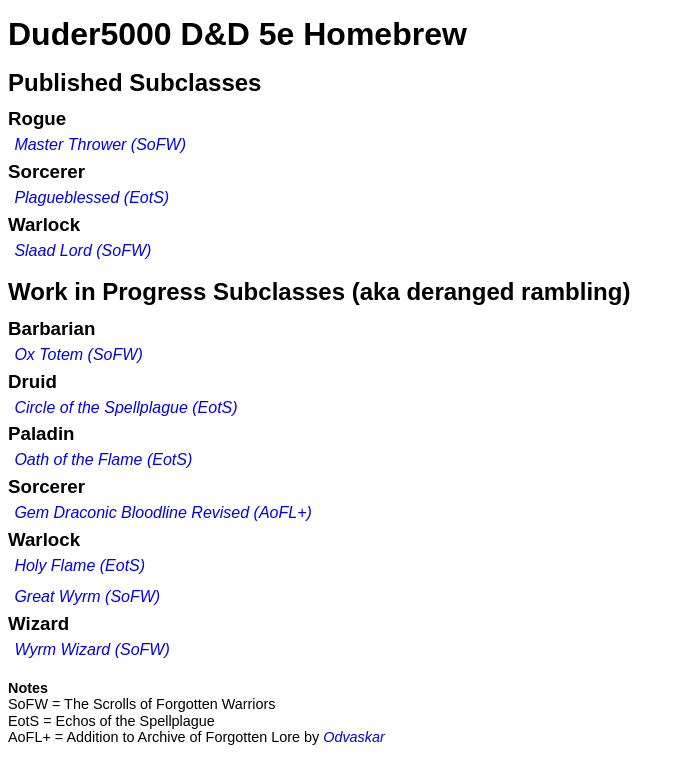
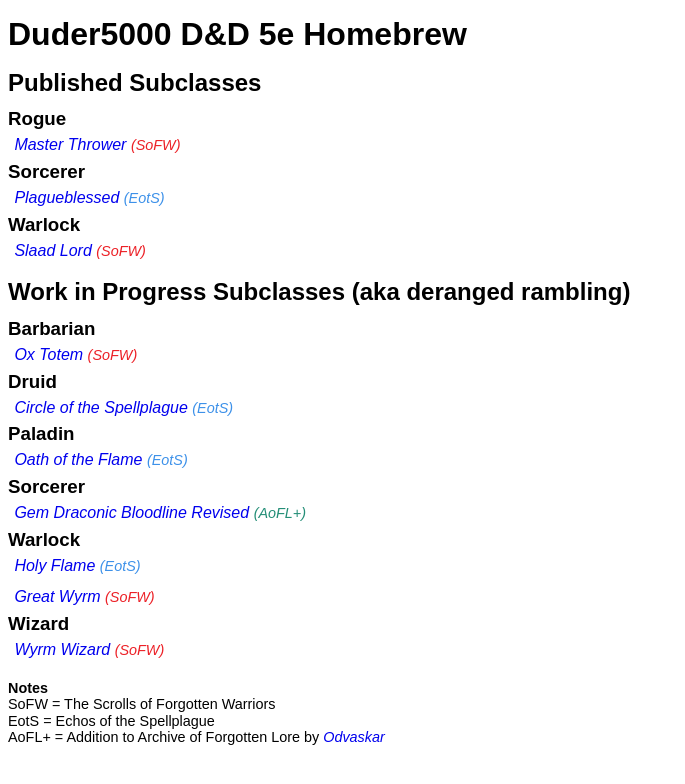
Before and after one commit to Duder5000/homebrew, a PHP site: page / in a window 1280 px wide. Shown: the top 784 px of the page, without its empty margins (0-685 px from the left). Run offline with PHP 8.4, Linux system fonts and the light colour scheme.

Commit message:
Book tags added

```diff
--- a/css/style.css
+++ b/css/style.css
@@ -46,6 +46,24 @@ li{
 	border: 0;
 }
 
+p.book{
+	display: inline;
+	font-style: italic;
+	font-size: 0.9em;
+}
+
+.sofw{
+	color: #ec2127;
+}
+
+.eots{
+	color: #3d91e9;
+}
+
+.odvaskar{
+	color: #248e77;
+}
+
 footer{
 	margin-top: 1em;
 	font-family: sans-serif;
--- a/index.html
+++ b/index.html
@@ -14,49 +14,49 @@
 		<h2>Published Subclasses</h2>
 			<h3>Rogue</h3>
 			<ul>
-				<li><a href="https://drive.google.com/file/d/1ygVqFMv1SU7A8eRWTh47qibB-91GUPw8/view?usp=sharing">Master Thrower (SoFW)</a></li>
+				<li><a href="https://drive.google.com/file/d/1ygVqFMv1SU7A8eRWTh47qibB-91GUPw8/view?usp=sharing">Master Thrower</a> <p class="book sofw">(SoFW)</p></li>
 			</ul>
 
 			<h3>Sorcerer</h3>
 			<ul>
-				<li><a href="https://drive.google.com/file/d/1i8geCK0MH7i7t3T2zgCefUoZWOP8pr6N/view?usp=sharing">Plagueblessed (EotS)</a></li>
+				<li><a href="https://drive.google.com/file/d/1i8geCK0MH7i7t3T2zgCefUoZWOP8pr6N/view?usp=sharing">Plagueblessed</a> <p class="book eots">(EotS)</p></li>
 			</ul>
 
 			<h3>Warlock</h3>
 			<ul>
-				<li><a href="https://drive.google.com/file/d/1c2G6fx71MpjgaSVb4JVLPIt7VcuNPlGY/view?usp=sharing">Slaad Lord (SoFW)</a></li>
+				<li><a href="https://drive.google.com/file/d/1c2G6fx71MpjgaSVb4JVLPIt7VcuNPlGY/view?usp=sharing">Slaad Lord</a> <p class="book sofw">(SoFW)</p></li>
 			</ul>
 
 		<h2>Work in Progress Subclasses (aka deranged rambling)</h2>
 			<h3>Barbarian</h3>
 			<ul>
-				<li><a href="https://docs.google.com/document/d/1AChg2bf50AZqH9J_U86OJRVgeTRK3fOzxJ9h5P0bxFY/edit?usp=sharing">Ox Totem (SoFW)</a></li>
+				<li><a href="https://docs.google.com/document/d/1AChg2bf50AZqH9J_U86OJRVgeTRK3fOzxJ9h5P0bxFY/edit?usp=sharing">Ox Totem</a> <p class="book sofw">(SoFW)</p></li>
 			</ul>
 
 			<h3>Druid</h3>
 			<ul>
-				<li><a href="https://docs.google.com/document/d/1t7KN5O3kOUR-j_H_8iJQP97Zi1qjl87EyafSyjpRuVI/edit?usp=sharing">Circle of the Spellplague (EotS)</a></li>
+				<li><a href="https://docs.google.com/document/d/1t7KN5O3kOUR-j_H_8iJQP97Zi1qjl87EyafSyjpRuVI/edit?usp=sharing">Circle of the Spellplague</a> <p class="book eots">(EotS)</p></li>
 			</ul>
 
 			<h3>Paladin</h3>
 			<ul>
-				<li><a href="https://docs.google.com/document/d/1UgF0JXhRaBK2Xw_8ULX3gqlGMsRvAsPgbSwivGKui9E/edit?usp=sharing">Oath of the Flame (EotS)</a></li>
+				<li><a href="https://docs.google.com/document/d/1UgF0JXhRaBK2Xw_8ULX3gqlGMsRvAsPgbSwivGKui9E/edit?usp=sharing">Oath of the Flame</a> <p class="book eots">(EotS)</p></li>
 			</ul>
 
 			<h3>Sorcerer</h3>
 			<ul>
-				<li><a href="https://docs.google.com/document/d/1ybocslgC8_SxAQ98dgmzjVTtLMaRgq6k-QAoyhEzXXE/edit?usp=sharing">Gem Draconic Bloodline Revised (AoFL+)</a></li>
+				<li><a href="https://docs.google.com/document/d/1ybocslgC8_SxAQ98dgmzjVTtLMaRgq6k-QAoyhEzXXE/edit?usp=sharing">Gem Draconic Bloodline Revised</a> <p class="book odvaskar">(AoFL+)</p></li>
 			</ul>
 
 			<h3>Warlock</h3>
 			<ul>
-				<li><a href="https://docs.google.com/document/d/1xpGAd2fje6nsyyL-nmjmGNT0w9cROjMSHqwAAR-hExo/edit?usp=sharing">Holy Flame (EotS)</a></li>
-				<li><a href="https://docs.google.com/document/d/1XOWe0DIMFftYvjgPeTOEb3CgXIzxKMmV16aIwkJnCpg/edit?usp=sharing">Great Wyrm (SoFW)</a></li>
+				<li><a href="https://docs.google.com/document/d/1xpGAd2fje6nsyyL-nmjmGNT0w9cROjMSHqwAAR-hExo/edit?usp=sharing">Holy Flame</a> <p class="book eots">(EotS)</p></li>
+				<li><a href="https://docs.google.com/document/d/1XOWe0DIMFftYvjgPeTOEb3CgXIzxKMmV16aIwkJnCpg/edit?usp=sharing">Great Wyrm</a> <p class="book sofw">(SoFW)</p></li>
 			</ul>
 
 			<h3>Wizard</h3>
 			<ul>
-				<li><a href="https://docs.google.com/document/d/1arj1WXv6hwnNjA4FWSEJ00sZeqT0pyoTW3zymn25rmE/edit?usp=sharing">Wyrm Wizard (SoFW)</a></li>
+				<li><a href="https://docs.google.com/document/d/1arj1WXv6hwnNjA4FWSEJ00sZeqT0pyoTW3zymn25rmE/edit?usp=sharing">Wyrm Wizard</a> <p class="book sofw">(SoFW)</p></li>
 			</ul>
 
 	</body>
```
